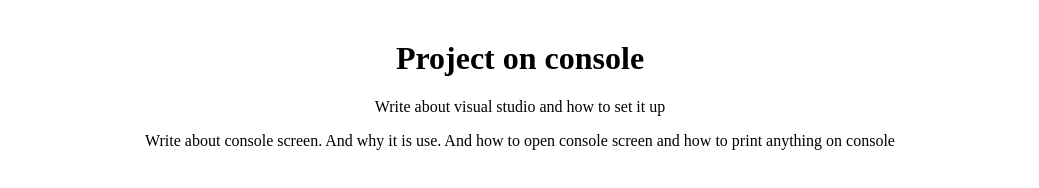
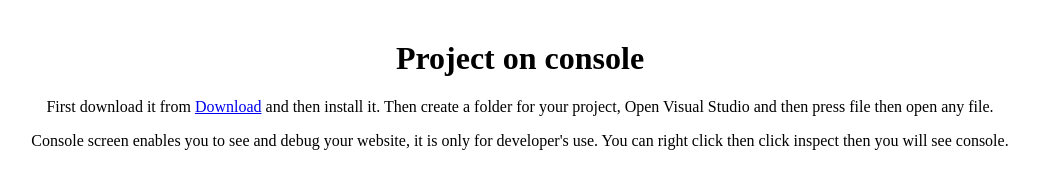
Before and after one commit to VarnitKumar2274/C-82-Project, a plain HTML site: page index.html in a window 1280 px wide. Shown: the whole page, without its empty margins (120-1159 px from the left). Drawn offline with Linux system fonts and the light colour scheme.

Commit message:
Update index.html

```diff
--- a/index.html
+++ b/index.html
@@ -13,10 +13,10 @@
                 Project on console
             </h1>
             <p>
-                Write about visual studio and how to set it up
+                First download it from <a href="https://visualstudio.microsoft.com/">Download</a> and then install it. Then create a folder for your project, Open Visual Studio and then press file then open any file.
             </p>
             <p>
-                Write about console screen. And why it is use. And how to open console screen and how to print anything on console
+                Console screen enables you to see and debug your website, it is only for developer's use. You can right click then click inspect then you will see console.
             </p>
 
         </center>
```
